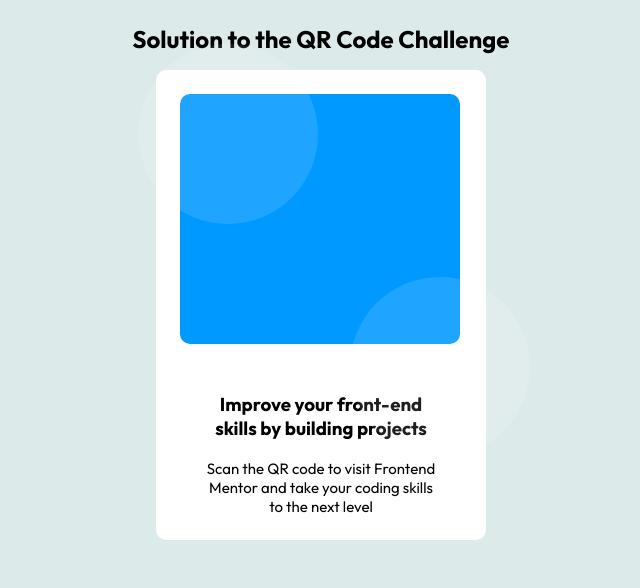
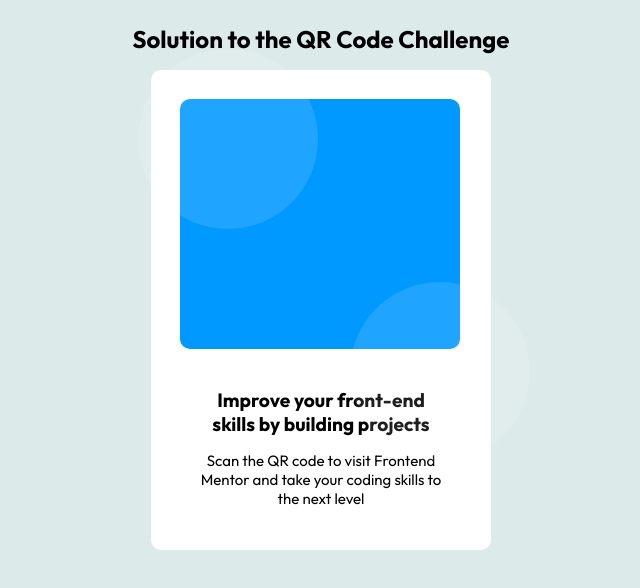
Before and after one commit to akin-holo/frontendmentor-challenge_QRcode, a plain HTML site: page index.html in a window 1280 px wide. Shown: the whole page, without its empty margins (319-959 px from the left). Drawn offline with Linux system fonts and the light colour scheme; a script that the page names is missing.

Commit message:
modified code
Adjusted according to suggestion from report

```diff
--- a/index.html
+++ b/index.html
@@ -13,7 +13,7 @@
     <script src="https://cdnjs.cloudflare.com/ajax/libs/qrcodejs/1.0.0/qrcode.min.js"></script>
 </head>
 <body>
-
+  <main>
     <h1>Solution to the QR Code Challenge</h1>
     <a href="" class="container" aria-label="Improve your front-end skills by building projects. Scan the QR code to visit Frontend Mentor and take your coding skills to the next level">
         <div class="blue-bg" aria-hidden="true">
@@ -23,11 +23,12 @@
             <div class="qr-code" id="qr-code"></div>
         </div>
         <div class="text-wrapper">
-            <h3>Improve your front-end skills by building projects</h3>
+            <span>Improve your front-end skills by building projects</span>
             <p>Scan the QR code to visit Frontend Mentor and take your coding skills to the next level</p>
         </div>
     </a>
+  </main>
 
-    <script src="/script.js"></script>
+  <script src="/script.js"></script>
 </body>
 </html>
--- a/style.css
+++ b/style.css
@@ -7,6 +7,7 @@ body {
   font-family: "Outfit", sans-serif;
   font-weight: 400, 700;
 }
+
 
 h1 {
   text-align: center;
@@ -22,6 +23,7 @@ h1 {
   width: 330px;
   height: 470px;
   margin: 0 auto;
+  padding: 5px;
   text-decoration: none;
   text-align: center;
   background-color: #fff;
@@ -58,7 +60,12 @@ h1 {
 
 
 .text-wrapper {
-  margin: 3em;
+  margin: 2.4em 2.4em 0;
+}
+span {
+  display: block;
+  font-weight: bold;
+  font-size: 1.2em;
 }
 p {
   font-size: 15px;
```
Also changed, not shown: 1 other file.
